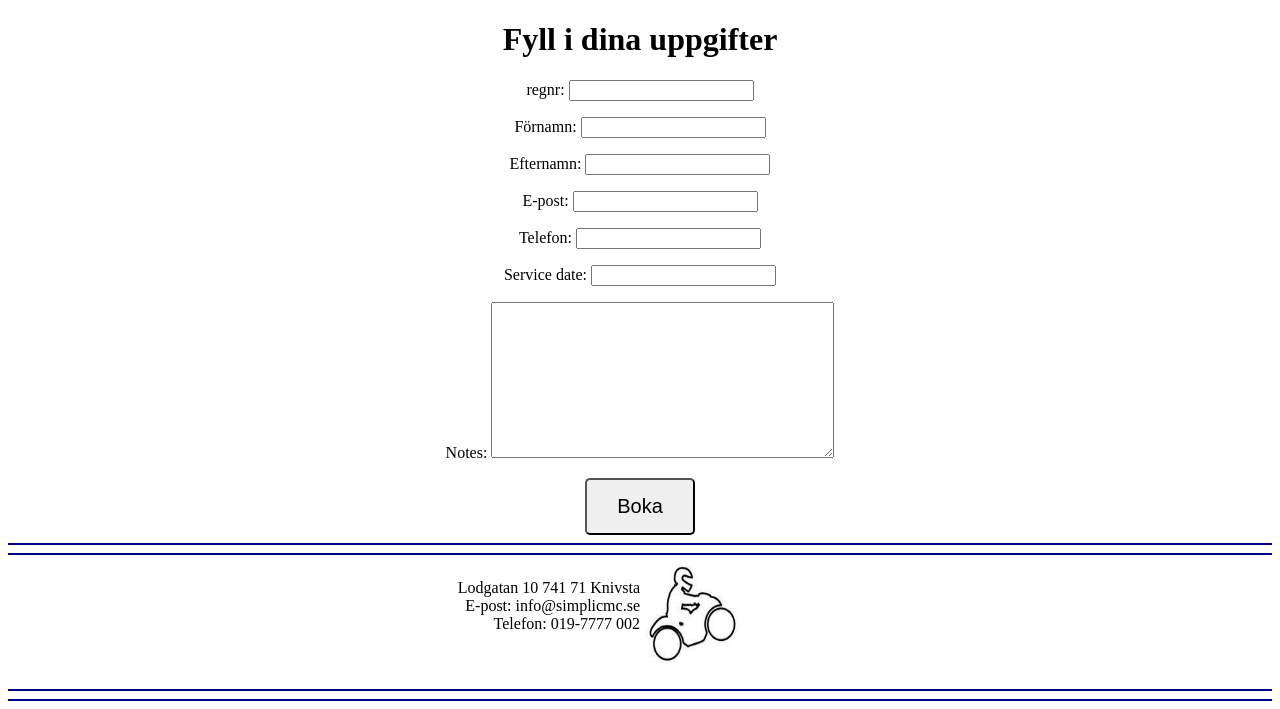
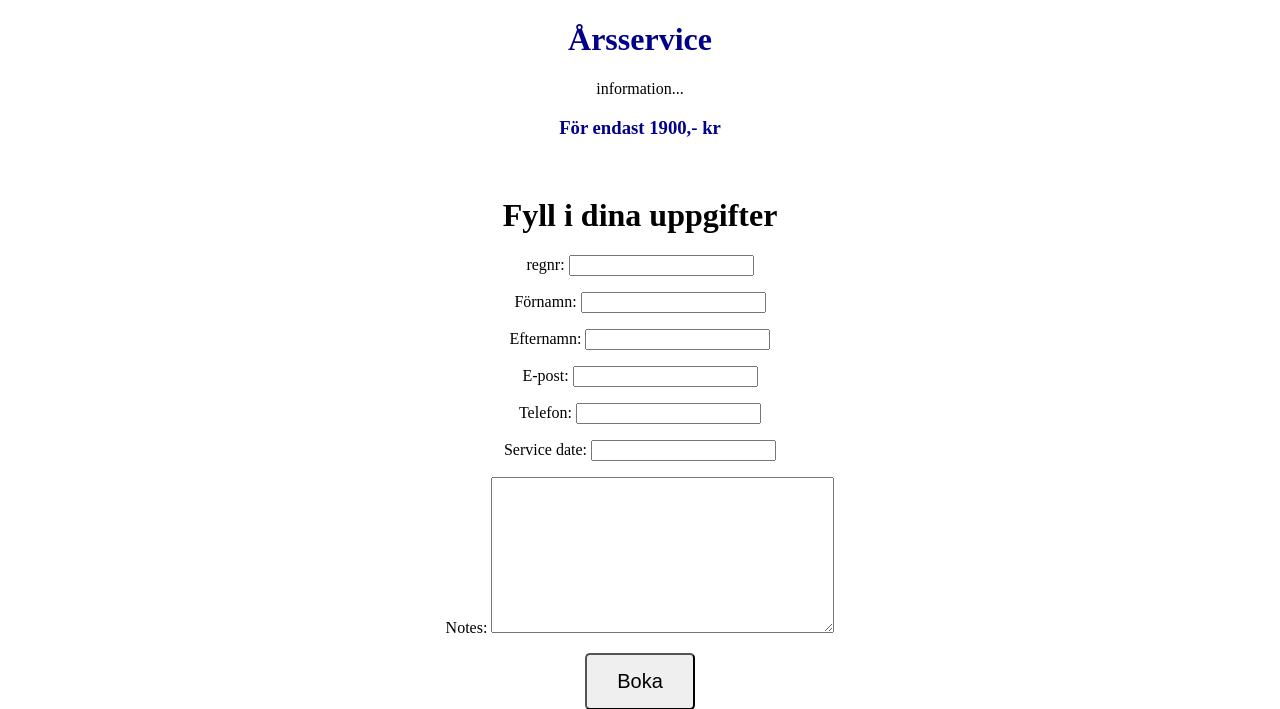
Before and after one commit to StevenMeesters88/SimplicSysV2, a Django app: a page that uses templates/boka_two.html in a window 1280 px wide. Shown: the part 220-929 px from the top of the page. Run offline with Django 4.2, Linux system fonts and the light colour scheme; data comes from the database, SQL or seed files in the repository.

Commit message:
added pythonanywhere_settings text för enklare hantering och justerat boka template pris under titel och fixat titel och beskrivning på boka two.

```diff
--- a/booker/views.py
+++ b/booker/views.py
@@ -79,7 +79,6 @@ def kontakt(request):
             form = forms.KontaktLoggedOut()
             return render(request, 'kontakt.html', context={'form': form})
 
-
     return render(request, 'kontakt.html')
 
 
@@ -126,6 +125,11 @@ def min_profil(request):
 
 def boka_two(request, service_name=None):
     service_name = get_object_or_404(models.ServiceTypeModel, service_name=service_name)
+
+    descriptionx = models.ServiceTypeModel.objects.filter(service_name=service_name)
+    description = list(descriptionx)
+    print(service_name)
+    print(description)
 
     if request.method == 'POST':
         if request.user.is_authenticated:       # fetch customer data
@@ -191,4 +195,4 @@ def boka_two(request, service_name=None):
         else:                                   # send empty form with all fields
             form = forms.BokaLoggedOut()
 
-    return render(request, 'boka_two.html', context={'form': form})
+    return render(request, 'boka_two.html', context={'form': form, 'service_name': service_name, 'description': description})
--- a/static/base.css
+++ b/static/base.css
@@ -1,6 +1,10 @@
 
 h1 {
     color: black;
+}
+
+.h_darkblue {
+    color: darkblue;
 }
 
 .center_div {
--- a/templates/boka.html
+++ b/templates/boka.html
@@ -20,7 +20,7 @@
                     <div style="width: 50%; height: 100px; float: left; text-align: right; margin-top: -4%; text-align: center;">
                         <img style="border-radius: 30%;" src="{{ service.image.url }}" width="120px" height="120px" />                    </div>
                     <div style="margin-left: 50%; height: 100px; text-align: left;">
-                        <p style="font-size: 20px; text-align: left;">{{ service.service_name }} {{ service.service_price }},- kr</p>
+                        <p style="font-size: 20px; text-align: left;">{{ service.service_name }} <br> {{ service.service_price }},- kr</p>
                     </div>
                 </div>
             </button>
--- a/templates/boka_two.html
+++ b/templates/boka_two.html
@@ -8,6 +8,15 @@
 
     {% extends "base.html" %}
     {% block content %}
+
+    <div class="center_div">
+    <h1 class="h_darkblue">{{ service_name }}</h1>
+    {% for col in description %}
+        <p>{{ col.service_description }} </p>
+        <h3 class="h_darkblue">För endast {{ col.service_price }},- kr</h3>
+    {% endfor %}
+    </div>
+    <br>
 
     <h1 class="center_div">Fyll i dina uppgifter</h1>
     <form method="post">
```
